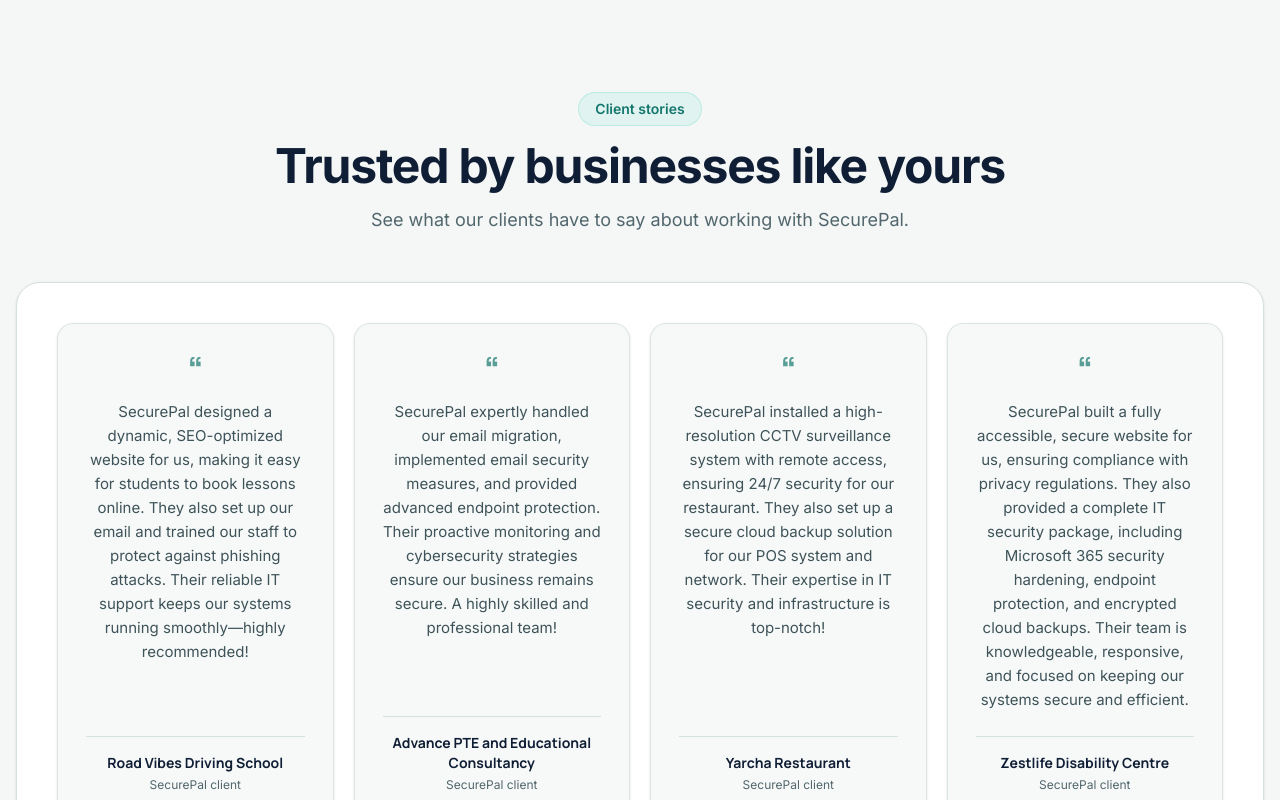
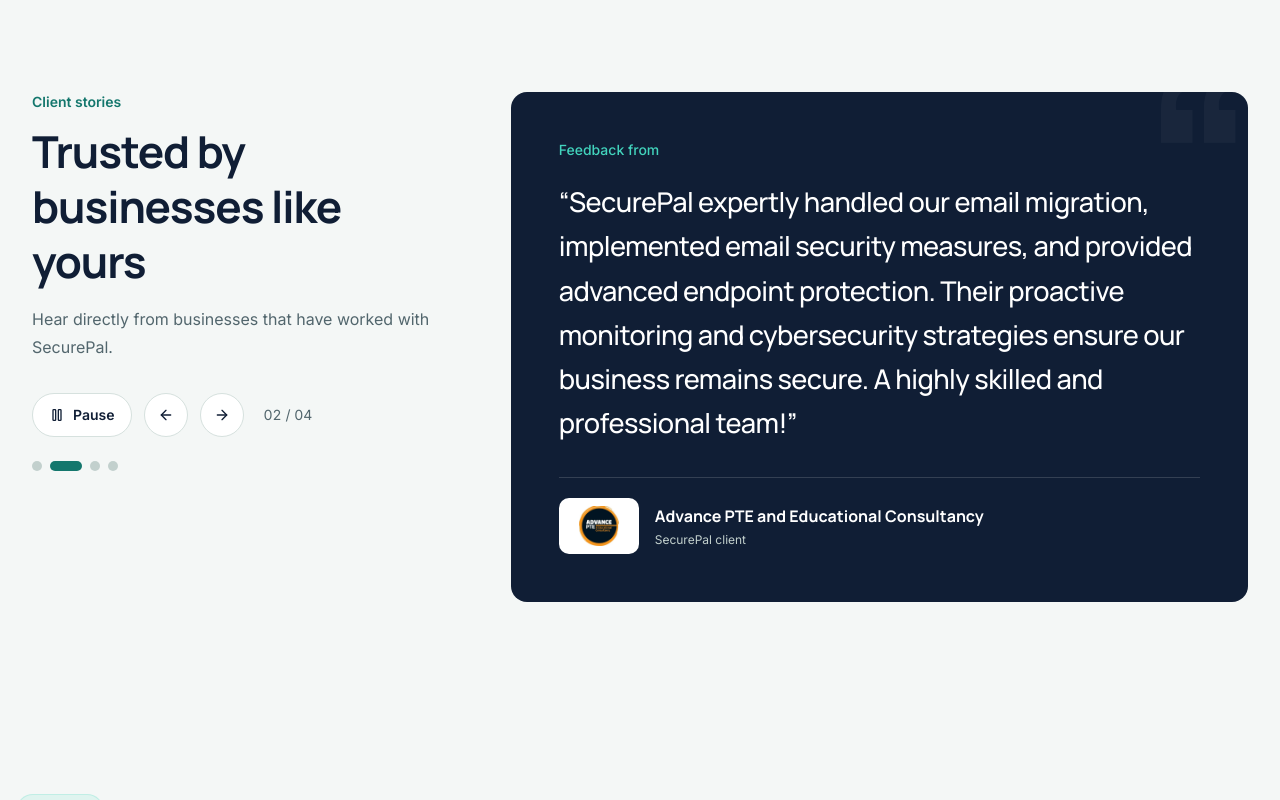
Before and after one commit to mohitsaud/securepal, a Next.js app: page / in a window 1280 px wide. Shown: the part 5520-6320 px from the top of the page. Built offline with nearby package versions, Linux system fonts and the light colour scheme.

Commit message:
feat: refactor testimonials page to use TestimonialCarousel component; enhance layout and interactivity

```diff
--- a/app/testimonials/page.tsx
+++ b/app/testimonials/page.tsx
@@ -1,72 +1,17 @@
-'use client';
+import type { Metadata } from 'next';
+import TestimonialCarousel from '@/components/Testimonials';
 
-import { motion } from 'framer-motion';
-import { Card, CardContent, CardHeader, CardTitle } from '@/components/ui/card';
-import { Avatar, AvatarFallback, AvatarImage } from '@/components/ui/avatar';
-import { testimonialsData } from '@/constants/testimonials';
-
-// Updated Testimonials Data
-const testimonials = testimonialsData;
-
-const TestimonialsPage = () => {
-  return (
-    <section className="py-20 px-6 md:px-12 lg:px-24 bg-gray-100">
-      {/* Heading Section */}
-      <motion.div
-        className="text-center mb-12"
-        initial={{ opacity: 0, y: -20 }}
-        animate={{ opacity: 1, y: 0 }}
-        transition={{ duration: 0.6 }}
-      >
-        <h2 className="text-3xl md:text-5xl font-extrabold text-gray-900">
-          Client stories and testimonials
-        </h2>
-        <p className="mt-3 text-lg text-gray-600">
-          Real feedback from businesses and individuals who trust SecurePal.
-        </p>
-      </motion.div>
-
-      {/* Testimonials Grid */}
-      <motion.div
-        className="grid grid-cols-1 md:grid-cols-2 lg:grid-cols-2 gap-6 max-w-5xl mx-auto"
-        initial={{ opacity: 0 }}
-        animate={{ opacity: 1 }}
-        transition={{ staggerChildren: 0.2 }}
-      >
-        {testimonials.map((testimonial, index) => (
-          <motion.div
-            key={index}
-            whileHover={{ scale: 1.03 }}
-            whileTap={{ scale: 0.98 }}
-          >
-            <Card className="shadow-lg bg-white border border-gray-200 rounded-lg p-6 flex flex-col justify-between min-h-[400px] h-full w-full max-w-md">
-              {/* Card Header */}
-              <CardHeader className="flex items-center space-x-4">
-                <Avatar className="w-14 h-14">
-                  <AvatarImage src={testimonial.image} alt={testimonial.name} />
-                  <AvatarFallback className="text-lg">
-                    {testimonial.name.charAt(0)}
-                  </AvatarFallback>
-                </Avatar>
-                <div>
-                  <CardTitle className="text-lg font-semibold text-gray-900">
-                    {testimonial.name}
-                  </CardTitle>
-                </div>
-              </CardHeader>
-
-              {/* Card Content */}
-              <CardContent className="flex-grow flex items-center">
-                <p className="text-gray-700 text-md italic text-center">
-                  “{testimonial.feedback}”
-                </p>
-              </CardContent>
-            </Card>
-          </motion.div>
-        ))}
-      </motion.div>
-    </section>
-  );
+export const metadata: Metadata = {
+  title: 'Client Stories and Testimonials | SecurePal',
+  description:
+    'Read feedback from Australian businesses about their experience with SecurePal IT, cloud, security, and technology services.',
 };
 
-export default TestimonialsPage;
+export default function TestimonialsPage() {
+  return (
+    <TestimonialCarousel
+      heading="Client stories and testimonials"
+      description="Read feedback from businesses that have worked with SecurePal."
+    />
+  );
+}
--- a/components/Testimonials.tsx
+++ b/components/Testimonials.tsx
@@ -1,7 +1,9 @@
 'use client';
 
+import { useEffect, useRef, useState } from 'react';
 import Image from 'next/image';
-import { motion, useReducedMotion } from 'framer-motion';
+import { AnimatePresence, motion, useReducedMotion } from 'framer-motion';
+import { ArrowLeft, ArrowRight, Pause, Play } from 'lucide-react';
 import { testimonialsData } from '@/constants/testimonials';
 
 export function ClientLogoStrip() {
@@ -36,63 +38,192 @@ export function ClientLogoStrip() {
   );
 }
 
-const TestimonialCarousel = () => {
+interface TestimonialCarouselProps {
+  heading?: string;
+  description?: string;
+}
+
+const TestimonialCarousel = ({
+  heading = 'Trusted by businesses like yours',
+  description = 'Hear directly from businesses that have worked with SecurePal.',
+}: TestimonialCarouselProps) => {
   const shouldReduceMotion = useReducedMotion();
+  const [isMounted, setIsMounted] = useState(false);
+  const [activeIndex, setActiveIndex] = useState(0);
+  const [isPlaying, setIsPlaying] = useState(false);
+  const isPointerInteraction = useRef(false);
+  const reduceMotion = isMounted && shouldReduceMotion;
+  const activeTestimonial = testimonialsData[activeIndex];
+
+  useEffect(() => {
+    setIsMounted(true);
+  }, []);
+
+  useEffect(() => {
+    setIsPlaying(true);
+  }, []);
+
+  useEffect(() => {
+    if (!isPlaying) return;
+
+    const timer = window.setInterval(() => {
+      setActiveIndex((index) => (index + 1) % testimonialsData.length);
+    }, 5000);
+
+    return () => window.clearInterval(timer);
+  }, [isPlaying]);
+
+  const goTo = (index: number) => {
+    setActiveIndex(
+      (index + testimonialsData.length) % testimonialsData.length
+    );
+  };
 
   return (
-    <section className="relative overflow-hidden bg-slate-50 py-16 md:py-24">
+    <section
+      className="bg-fog px-4 py-16 sm:py-20 lg:py-24"
+      onPointerDownCapture={() => {
+        isPointerInteraction.current = true;
+      }}
+      onPointerUpCapture={() => {
+        isPointerInteraction.current = false;
+      }}
+      onPointerCancelCapture={() => {
+        isPointerInteraction.current = false;
+      }}
+      onFocusCapture={() => {
+        if (!isPointerInteraction.current) setIsPlaying(false);
+      }}
+    >
       <div className="container">
-        <motion.div
-          className="mx-auto mb-10 max-w-3xl text-center md:mb-12"
-          initial={shouldReduceMotion ? false : { opacity: 0, y: 18 }}
-          whileInView={{ opacity: 1, y: 0 }}
-          viewport={{ once: true, amount: 0.3 }}
-          transition={{ duration: shouldReduceMotion ? 0 : 0.55 }}
+        <div className="grid gap-8 lg:grid-cols-[0.72fr_1.28fr] lg:gap-16">
+          <div className="flex flex-col items-start">
+            <p className="text-sm font-semibold text-primary">Client stories</p>
+            <h2 className="mt-3 max-w-md font-heading text-3xl font-bold leading-tight tracking-tight text-navy sm:text-4xl lg:text-[2.75rem]">
+              {heading}
+            </h2>
+            <p className="mt-4 max-w-md leading-7 text-muted-foreground">
+              {description}
+            </p>
+
+            <div className="mt-8 flex items-center gap-3">
+              <button
+                type="button"
+                aria-label={
+                  isPlaying
+                    ? 'Pause automatic testimonials'
+                    : 'Play automatic testimonials'
+                }
+                aria-pressed={isPlaying}
+                onClick={() => setIsPlaying(!isPlaying)}
+                className="inline-flex h-11 items-center gap-2 rounded-full border border-border bg-white px-4 text-sm font-semibold text-navy transition-colors hover:border-primary hover:text-primary"
               >
-          <span className="mb-4 inline-flex rounded-full border border-cyan/25 bg-cyan/10 px-4 py-1.5 text-sm font-semibold text-primary">
-            Client stories
+                {isPlaying ? (
+                  <Pause aria-hidden="true" className="h-4 w-4" />
+                ) : (
+                  <Play aria-hidden="true" className="h-4 w-4" />
+                )}
+                {isPlaying ? 'Pause' : 'Play'}
+              </button>
+              <button
+                type="button"
+                aria-label="Previous testimonial"
+                onClick={() => goTo(activeIndex - 1)}
+                className="inline-flex h-11 w-11 items-center justify-center rounded-full border border-border bg-white text-navy transition-colors hover:border-primary hover:text-primary"
+              >
+                <ArrowLeft aria-hidden="true" className="h-4 w-4" />
+              </button>
+              <button
+                type="button"
+                aria-label="Next testimonial"
+                onClick={() => goTo(activeIndex + 1)}
+                className="inline-flex h-11 w-11 items-center justify-center rounded-full border border-border bg-white text-navy transition-colors hover:border-primary hover:text-primary"
+              >
+                <ArrowRight aria-hidden="true" className="h-4 w-4" />
+              </button>
+              <span
+                className="ml-2 text-sm tabular-nums text-muted-foreground"
+                aria-live="polite"
+                aria-atomic="true"
+              >
+                {String(activeIndex + 1).padStart(2, '0')} /{' '}
+                {String(testimonialsData.length).padStart(2, '0')}
               </span>
-          <h2 className="text-3xl font-bold tracking-tight text-navy md:text-5xl">
-            Trusted by businesses like yours
-          </h2>
-          <p className="mx-auto mt-4 max-w-2xl text-base leading-7 text-muted-foreground md:text-lg">
-            See what our clients have to say about working with SecurePal.
-          </p>
-        </motion.div>
+            </div>
 
-        <div className="rounded-3xl border border-border bg-white p-5 shadow-sm sm:p-7 lg:p-10">
-          <div className="grid gap-5 md:grid-cols-2 xl:grid-cols-4">
+            <div
+              role="group"
+              aria-label="Choose a client testimonial"
+              className="mt-6 flex flex-wrap gap-2"
+            >
               {testimonialsData.map((testimonial, index) => (
-              <motion.article
+                <button
                   key={testimonial.name}
-                className="flex h-full flex-col rounded-2xl border border-border/80 bg-slate-50/70 p-6 text-center shadow-sm sm:p-7"
-                initial={shouldReduceMotion ? false : { opacity: 0, y: 14 }}
-                whileInView={{ opacity: 1, y: 0 }}
-                viewport={{ once: true, amount: 0.2 }}
-                transition={{
-                  duration: shouldReduceMotion ? 0 : 0.45,
-                  delay: shouldReduceMotion ? 0 : index * 0.06,
-                }}
+                  type="button"
+                  aria-label={`Show testimonial from ${testimonial.name}`}
+                  aria-pressed={activeIndex === index}
+                  onClick={() => goTo(index)}
+                  className={`h-2.5 rounded-full transition-all ${
+                    activeIndex === index
+                      ? 'w-8 bg-primary'
+                      : 'w-2.5 bg-slate-300 hover:bg-primary/60'
+                  }`}
+                />
+              ))}
+            </div>
+          </div>
+
+          <div
+            aria-label="Client testimonial"
+            aria-roledescription="carousel"
+            className="relative flex min-h-[410px] flex-col justify-between overflow-hidden rounded-2xl bg-navy p-6 text-white sm:min-h-[380px] sm:p-9 lg:min-h-[420px] lg:p-12"
           >
             <span
               aria-hidden="true"
-                  className="mb-3 font-heading text-4xl font-bold leading-none text-primary/70"
+              className="pointer-events-none absolute -right-2 -top-14 font-heading text-[16rem] font-bold leading-none text-white/[0.04]"
             >
               “
             </span>
-                <blockquote className="flex-1 text-sm leading-6 text-slate-700 sm:text-[15px]">
-                  {testimonial.feedback}
+
+            <AnimatePresence mode="wait" initial={false}>
+              <motion.div
+                key={activeTestimonial.name}
+                initial={reduceMotion ? false : { opacity: 0, y: 10 }}
+                animate={{ opacity: 1, y: 0 }}
+                exit={reduceMotion ? undefined : { opacity: 0, y: -8 }}
+                transition={{ duration: reduceMotion ? 0 : 0.22 }}
+                className="relative"
+              >
+                <p className="text-sm font-medium text-cyan">
+                  Feedback from
+                </p>
+                <blockquote
+                  aria-live="polite"
+                  className="mt-5 font-heading text-xl font-medium leading-relaxed tracking-[-0.02em] text-white sm:text-2xl lg:text-[1.7rem]"
+                >
+                  “{activeTestimonial.feedback}”
                 </blockquote>
-                <div className="mt-6 border-t border-border pt-4">
-                  <p className="font-heading text-sm font-bold leading-5 text-navy">
-                    {testimonial.name}
+              </motion.div>
+            </AnimatePresence>
+
+            <div className="relative mt-8 flex items-center gap-4 border-t border-white/15 pt-5">
+              <Image
+                src={activeTestimonial.image}
+                alt=""
+                width={160}
+                height={112}
+                sizes="112px"
+                className="h-14 w-20 rounded-lg bg-white p-2 object-contain"
+              />
+              <div>
+                <p className="font-heading text-sm font-bold text-white sm:text-base">
+                  {activeTestimonial.name}
                 </p>
-                  <p className="mt-1 text-xs text-muted-foreground">
+                <p className="mt-1 text-xs text-slate-300">
                   SecurePal client
                 </p>
               </div>
-              </motion.article>
-            ))}
+            </div>
           </div>
         </div>
       </div>
```
Lines whose indentation alone changed are shown as unchanged.
